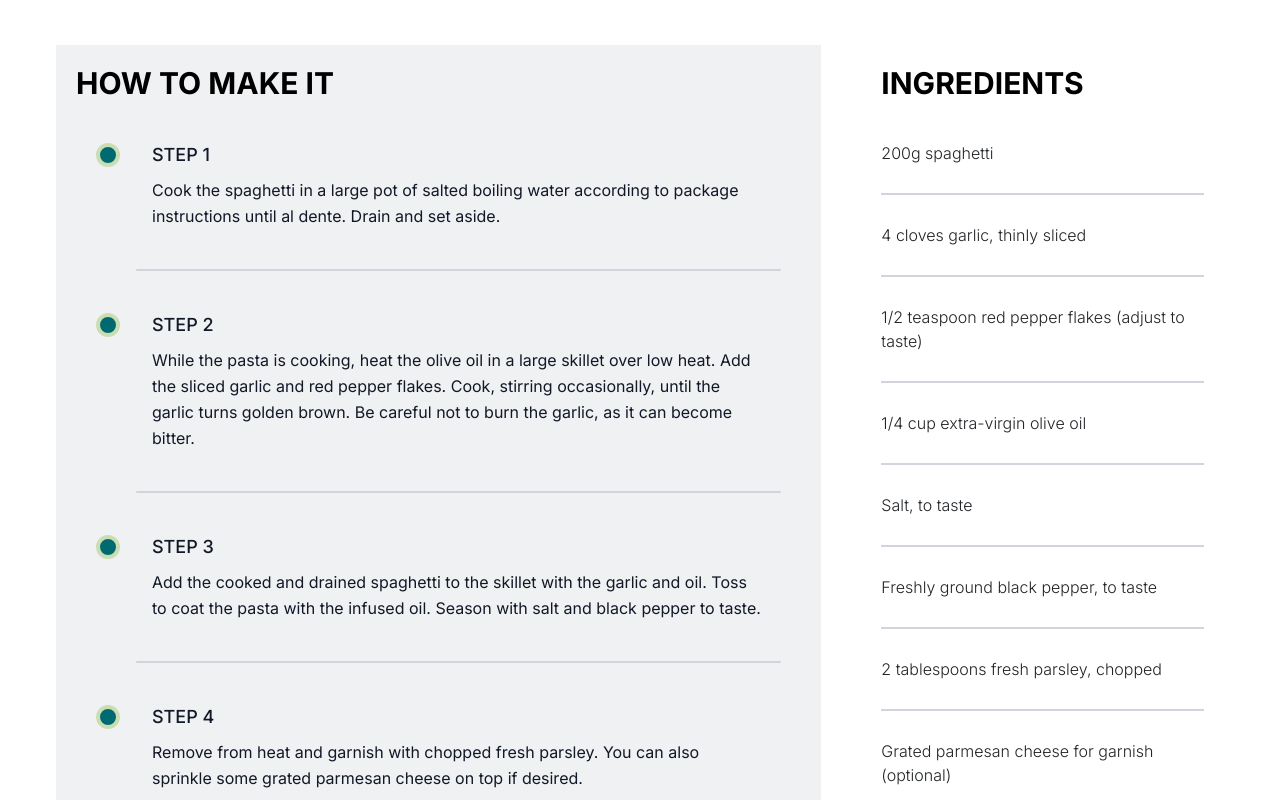
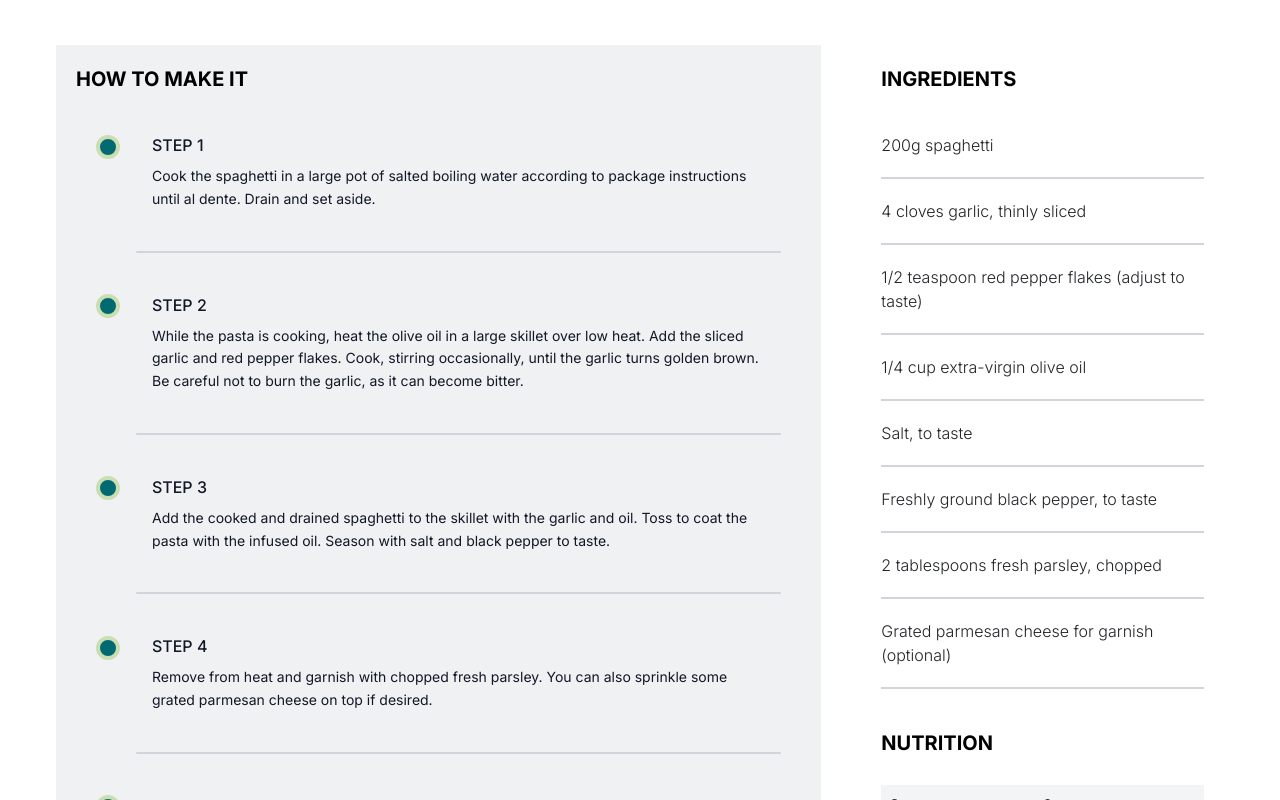
Before and after one commit to jasonavecilla/Plate-palette, a Next.js app: page /recipe in a window 1280 px wide. Shown: the part 560-1360 px from the top of the page. Built offline with nearby package versions, Linux system fonts and the light colour scheme.

Commit message:
edit recipe block size

```diff
--- a/src/app/components/NutritionRecipeMain.js
+++ b/src/app/components/NutritionRecipeMain.js
@@ -4,7 +4,7 @@ import React from "react";
 export default function NutritionRecipeMain() {
   return (
     <section className='flex flex-col'>
-      <div className='font-bold text-3xl mb-7 uppercase'>Nutrition</div>
+      <div className='font-bold text-xl mb-7 uppercase'>Nutrition</div>
       <div className='flex bg-gray-100 p-2'>
         <div className='w-1/2'>
           <span>Sugar</span>
@@ -17,7 +17,7 @@ export default function NutritionRecipeMain() {
         <div className='w-1/2'>
           <span>Carbohydrates</span>
         </div>
-        <div className='w-1/'>
+        <div className='w-1/2'>
           <span>9g</span>
         </div>
       </div>
@@ -25,7 +25,7 @@ export default function NutritionRecipeMain() {
         <div className='w-1/2'>
           <span>Fiber</span>
         </div>
-        <div className='w-1/'>
+        <div className='w-1/2'>
           <span>9g</span>
         </div>
       </div>
--- a/src/app/components/RecipeBlock.js
+++ b/src/app/components/RecipeBlock.js
@@ -56,7 +56,7 @@ function CheckboxList({ instructions }) {
       <div className='flex flex-col md:grid md:grid-cols-3 gap-x-10 px-5 md:px-2 gap-y-5 w-full h-full pb-2'>
         {/* Procedure Part */}
         <div className='bg-gray-500 bg-opacity-10 md:order-first order-last col-span-2 w-full pb-20 pr-0 md:pr-10'>
-          <h1 className='uppercase pt-10 md:pt-5 px-5 font-bold text-3xl mb-5 '>How to make it</h1>
+          <h1 className='uppercase pt-10 md:pt-5 px-5 font-bold text-xl mb-5'>How to make it</h1>
 
           <div className='w-full '>
             {items.map((item, index) => (
@@ -68,10 +68,10 @@ function CheckboxList({ instructions }) {
                   </label>
 
                   {/* PROCEDURES */}
-                  <div className={item.checked ? " text-gray-400 " : "text-gray-900"}>
+                  <div className={item.checked ? " text-gray-400" : "text-gray-900"}>
                     <div className='  '>
-                      <h1 className='text-lg font-medium mb-2'>STEP {index + 1} </h1>
-                      <p className='text-md  mt-2 leading-relaxed'>{item.label}</p>
+                      <h1 className='text-md font-medium mb-2'>STEP {index + 1} </h1>
+                      <p className='text-sm mt-2 leading-relaxed'>{item.label}</p>
                     </div>
                   </div>
                 </div>
@@ -84,12 +84,12 @@ function CheckboxList({ instructions }) {
         <div className='md:order-last order-first'>
           {/* Ingredients Part */}
           <div>
-            <h1 className='md:px-5 px-5 uppercase pt-10 md:pt-5 font-bold text-3xl mb-5 '>Ingredients</h1>
+            <h1 className='md:px-5 px-5 uppercase pt-10 md:pt-5 font-bold text-xl mb-5 '>Ingredients</h1>
             <ul className='p-5 text-base md:text-md'>
               {mockData[0].ingredients.map((ingredient, index) => (
                 <li className='text-dark font-light' key={index}>
                   {ingredient}
-                  <hr className='h-0.5 my-7 pl-20 bg-gray-300 border-0'></hr>
+                  <hr className='h-0.5 my-5 pl-20 bg-gray-300 border-0'></hr>
                 </li>
               ))}
             </ul>
```
